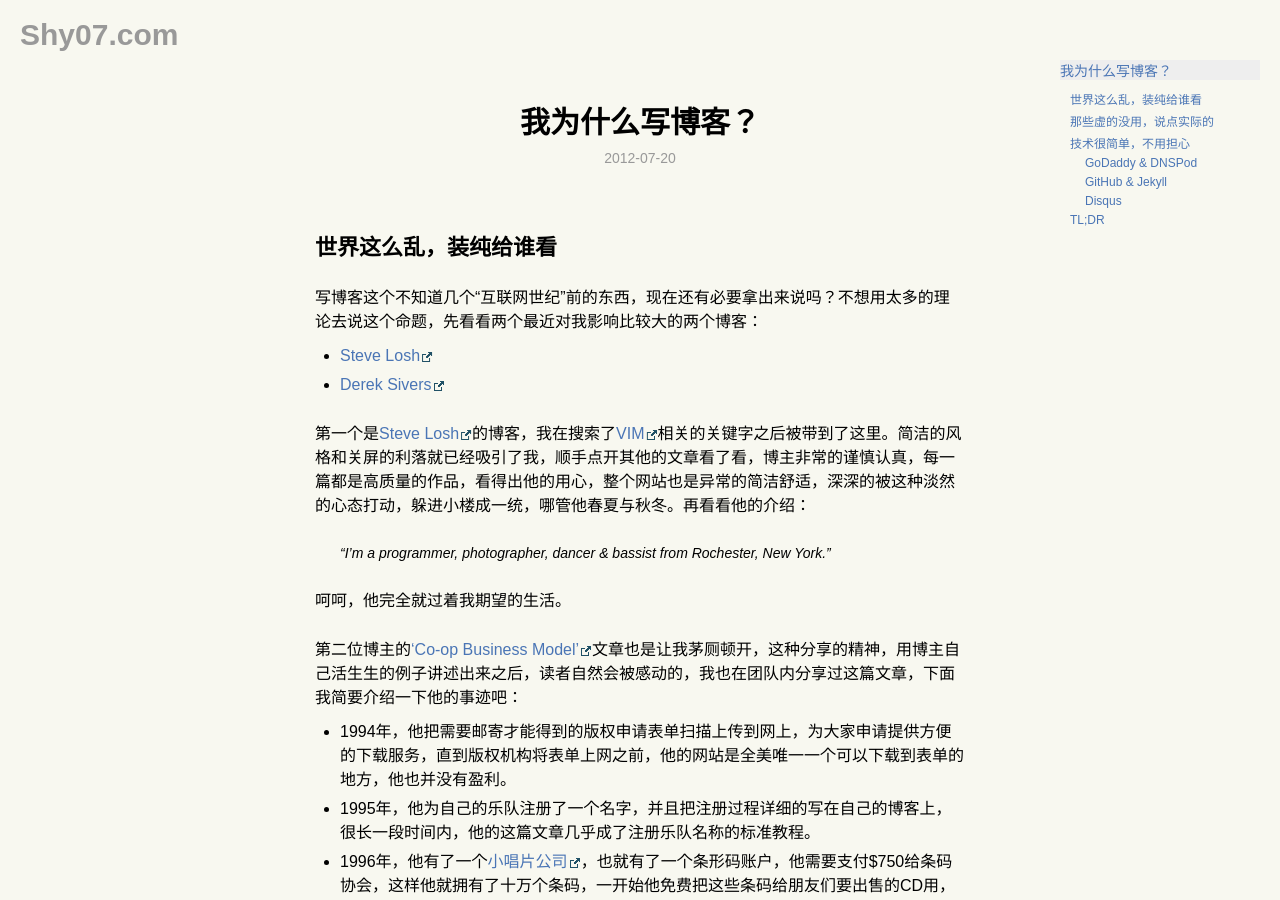
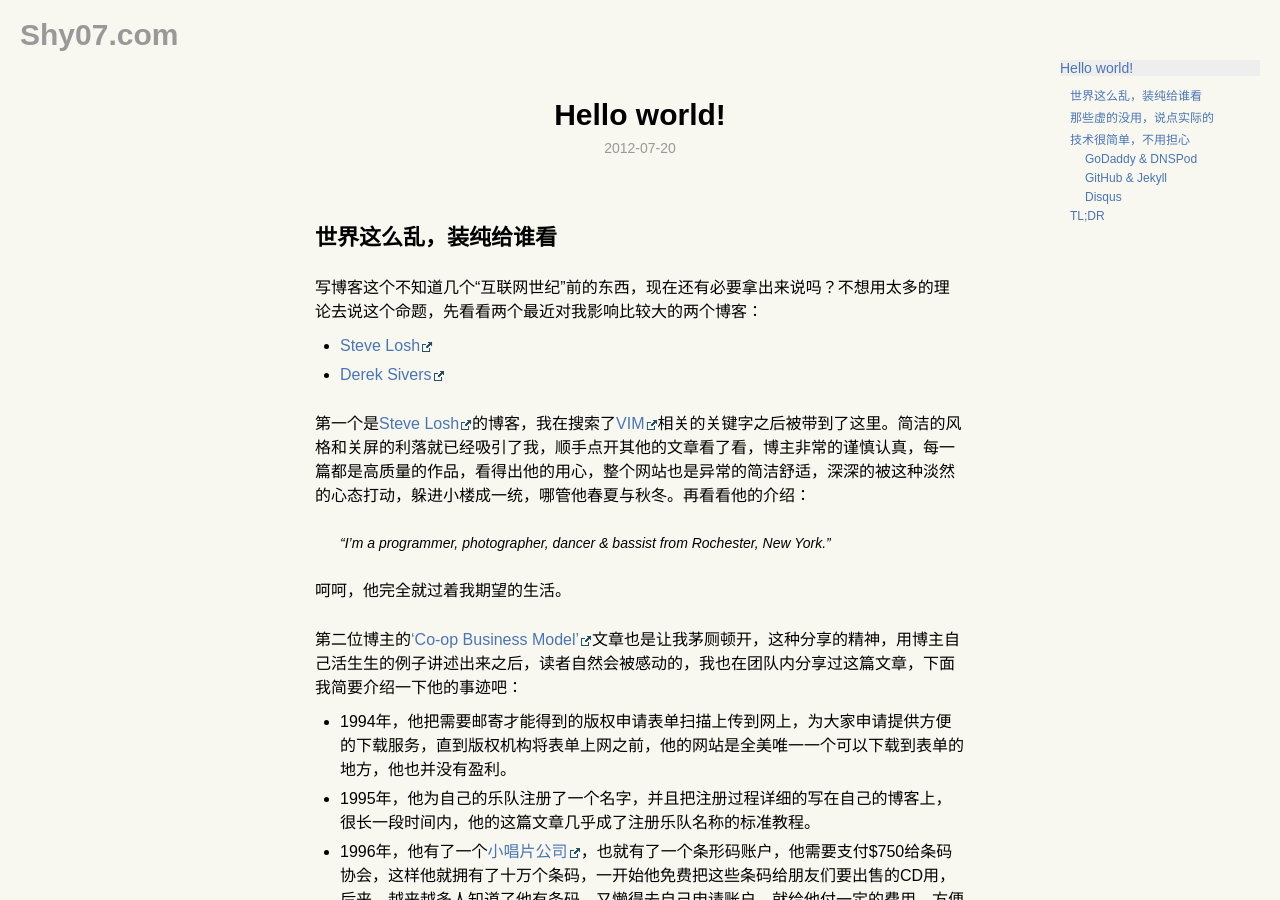
Before and after one commit to Shy07/shy07.github.com, a Jekyll site: the page built from _posts/blog/2012-07-20-inscription.md, in a window 1280 px wide and 900 px high. Built offline with Jekyll 4.4.1, drawn with Linux system fonts in a browser that asks for light colours; Markdown is read by kramdown in place of the engine named in the settings.

Commit message:
Update 2012-07-20-inscription.md

```diff
--- a/_posts/blog/2012-07-20-inscription.md
+++ b/_posts/blog/2012-07-20-inscription.md
@@ -1,6 +1,6 @@
 ---
 layout:     post
-title:      我为什么写博客？
+title:      Hello world!
 category: blog
 description: 写博客这个这么古老的行为，还有必要拿出来说吗，我看有。
 ---
```
